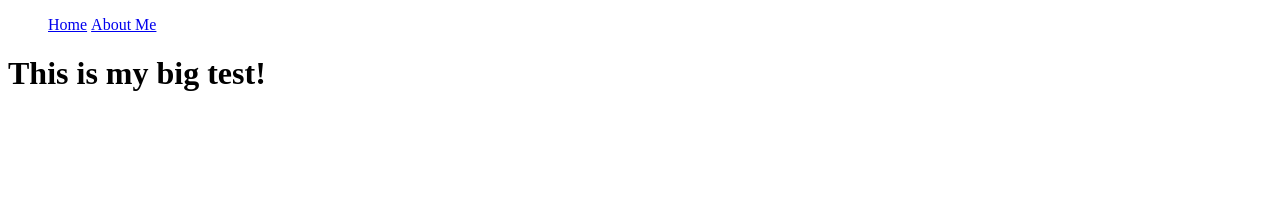
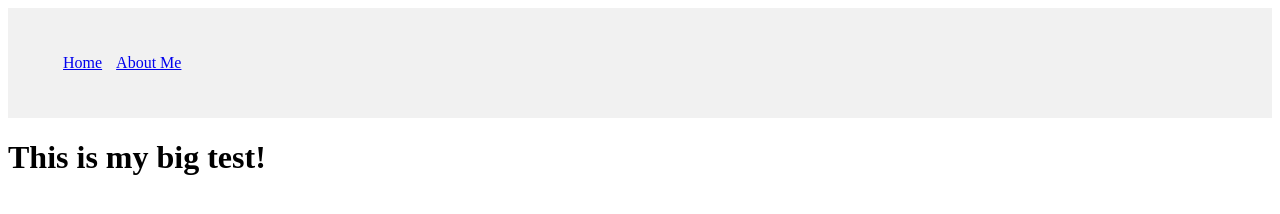
Before and after one commit to nash-u2o/nash-u2o.github.io, a plain HTML site: page docs/index.html in a window 1280 px wide. Drawn offline with Linux system fonts and the light colour scheme.

Commit message:
Button styling

```diff
--- a/docs/index.html
+++ b/docs/index.html
@@ -7,7 +7,7 @@
         <link rel="stylesheet" href="styles/styles.css">
         <title>Nash's Webpage</title>
     </head>
-    <header>
+    <header class="header">
         <div id="header-items">
             <ul>
                 <li><a href="./index.html">Home</a></li>
--- a/docs/styles/styles.css
+++ b/docs/styles/styles.css
@@ -1,7 +1,17 @@
+.header {
+    overflow: hidden;
+    background-color: #f1f1f1;
+    padding: 20px 10px;
+  }
+
 #header-items ul{
     list-style:none;
 }
 
 #header-items li{
     display:inline-block;
+    padding: 10px 5px;
 }
+#header-items li:hover{
+    background-color: blue;
+}
```
